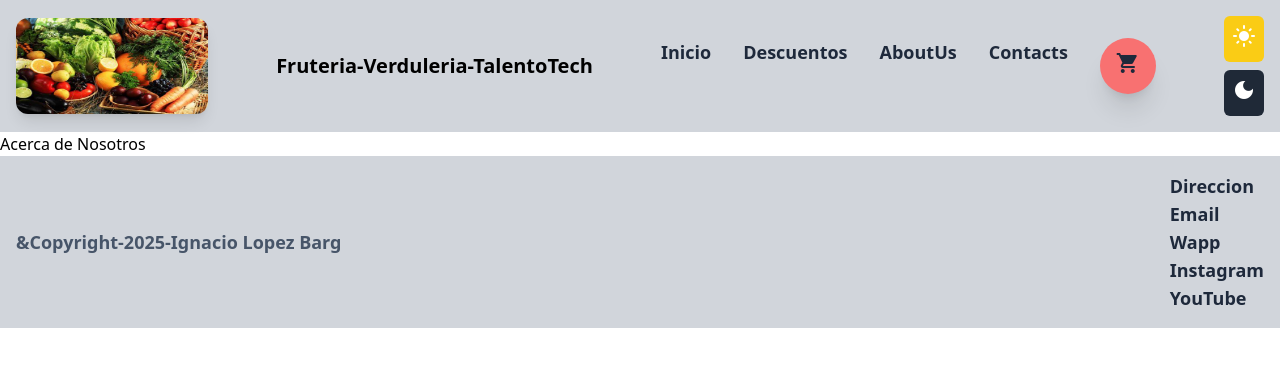
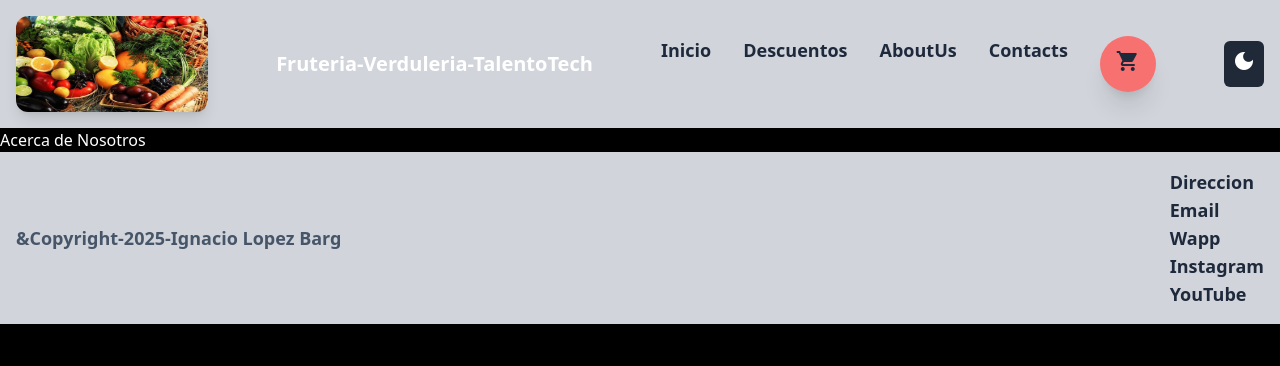
Before and after one commit to ignaciolopezbarg/tt-preentrega, a React (Vite) app: page /acercade in a window 1280 px wide. Both pictures are taken after a click on the button "light_mode". Shown: the top 366 px of the page. Built offline with nearby package versions, Linux system fonts and the light colour scheme; no server answers.

Commit message:
themecontext

```diff
--- a/src/App.jsx
+++ b/src/App.jsx
@@ -1,4 +1,5 @@
-import React, { useState, useEffect } from "react";
+import React, { useState, useEffect, useContext } from "react";
+import { ThemeContext } from "./context/ThemeContext";
 import { Routes, Route } from "react-router-dom";
 import "./App.css";
 import Login from "./pages/Auth/Login";
@@ -13,6 +14,9 @@ import AboutUs from "./pages/AboutUs";
 import Cart from "./components/Cart";
 
 function App() {
+  const {theme} = useContext(ThemeContext);
+  const themeClass = theme === "light" ? "bg-white text-black" : "bg-gray-800 text-white";
+
   const [cart, setCart] = useState([]);
   const [products, setProducts] = useState([]);
   const [loading, setLoading] = useState(true);
--- a/src/components/Header.jsx
+++ b/src/components/Header.jsx
@@ -1,12 +1,13 @@
 import { Link } from "react-router-dom";
-import React, {useState} from 'react'
+import React, {useState, useContext} from 'react'
 import Modo from "./Modo"
+import { ThemeContext } from "../context/ThemeContext.jsx";
 import Cart from "./Cart"
 import "../styles/cart.css"
 
 function Header({cartItems, quitarDelCarrito}) {
   const[isCartOpen, setIsCartOpen] = useState(false);
-
+   const { theme, toggleTheme } = useContext(ThemeContext);
   return (
     <header className="bg-gray-300 p-4 flex justify-between items-center">
       <img src="/logo.jpeg" alt="Logo" className="w-48 h-24 rounded-xl shadow-lg " />
--- a/src/components/Modo.jsx
+++ b/src/components/Modo.jsx
@@ -1,28 +1,57 @@
-import React, { useState, useEffect } from "react";
+// import React, { useState, useEffect } from "react";
+
+// function Modo() {
+//   const [modo, setModo] = useState("light");
+
+//   useEffect(() => {
+//     document.body.style.backgroundColor = modo === "light" ? "white" : "black";
+//     document.body.style.color = modo === "light" ? "black" : "white";
+//   }, [modo]);
+
+//   return (
+//     <div className="flex flex-col items-end space-y-2">
+//       <button
+//         type="button"
+//         onClick={() => setModo("light")}
+//         className="bg-yellow-400 text-white p-2 rounded-md"
+//       >
+//         <i className="material-icons">light_mode</i>
+//       </button>
+//       <button
+//         type="button"
+//         onClick={() => setModo("dark")}
+//         className="bg-gray-800 text-white p-2 rounded-md"
+//       >
+//         <i className="material-icons">dark_mode</i>
+//       </button>
+//     </div>
+//   );
+// }
+
+// export default Modo;
+
+// utilizamo el modo con el context
+
+import React, { useContext } from "react";
+import { ThemeContext } from "../context/ThemeContext.jsx";
 
 function Modo() {
-  const [modo, setModo] = useState("light");
-
-  useEffect(() => {
-    document.body.style.backgroundColor = modo === "light" ? "white" : "black";
-    document.body.style.color = modo === "light" ? "black" : "white";
-  }, [modo]);
+  const { theme, toggleTheme } = useContext(ThemeContext);
 
   return (
     <div className="flex flex-col items-end space-y-2">
       <button
         type="button"
-        onClick={() => setModo("light")}
-        className="bg-yellow-400 text-white p-2 rounded-md"
+        onClick={() => toggleTheme()}
+        className={`p-2 rounded-md ${
+          theme === "light" ? "bg-yellow-400 text-white" : "bg-gray-800 text-white"
+        }`}
       >
-        <i className="material-icons">light_mode</i>
-      </button>
-      <button
-        type="button"
-        onClick={() => setModo("dark")}
-        className="bg-gray-800 text-white p-2 rounded-md"
-      >
-        <i className="material-icons">dark_mode</i>
+        {theme === "light" ? (
+          <i className="material-icons">light_mode</i>
+        ) : (
+          <i className="material-icons">dark_mode</i>
+        )}
       </button>
     </div>
   );
--- /dev/null
+++ b/src/context/ThemeContext.jsx
@@ -0,0 +1,29 @@
+import React, { createContext, useState, useEffect } from "react";
+
+// 1. Crear el contexto
+export const ThemeContext = createContext();
+
+// 2. Crear el provider
+export const ThemeProvider = ({ children }) => {
+  const [theme, setTheme] = useState("light");
+
+  const toggleTheme = () => {
+    setTheme((prev) => (prev === "light" ? "dark" : "light"));
+  };
+
+  useEffect(() => {
+    if (theme === "light") {
+      document.body.style.backgroundColor = "white";
+      document.body.style.color = "black";
+    } else {
+      document.body.style.backgroundColor = "black";
+      document.body.style.color = "white";
+    }
+  }, [theme]);
+
+  return (
+    <ThemeContext.Provider value={{ theme, toggleTheme }}>
+      {children}
+    </ThemeContext.Provider>
+  );
+};
--- a/src/main.jsx
+++ b/src/main.jsx
@@ -1,13 +1,16 @@
-import { StrictMode } from 'react';
-import { createRoot } from 'react-dom/client';
-import { BrowserRouter } from 'react-router-dom'; // Importa BrowserRouter
-import './index.css';
-import App from './App.jsx';
+import { StrictMode } from "react";
+import { createRoot } from "react-dom/client";
+import { BrowserRouter } from "react-router-dom"; // Importa BrowserRouter
+import "./index.css";
+import App from "./App.jsx";
+import { ThemeProvider } from "./context/ThemeContext.jsx";
 
-createRoot(document.getElementById('root')).render(
+createRoot(document.getElementById("root")).render(
   <StrictMode>
     <BrowserRouter>
-      <App />
+      <ThemeProvider>
+        <App />
+      </ThemeProvider>
     </BrowserRouter>
   </StrictMode>
 );
```
